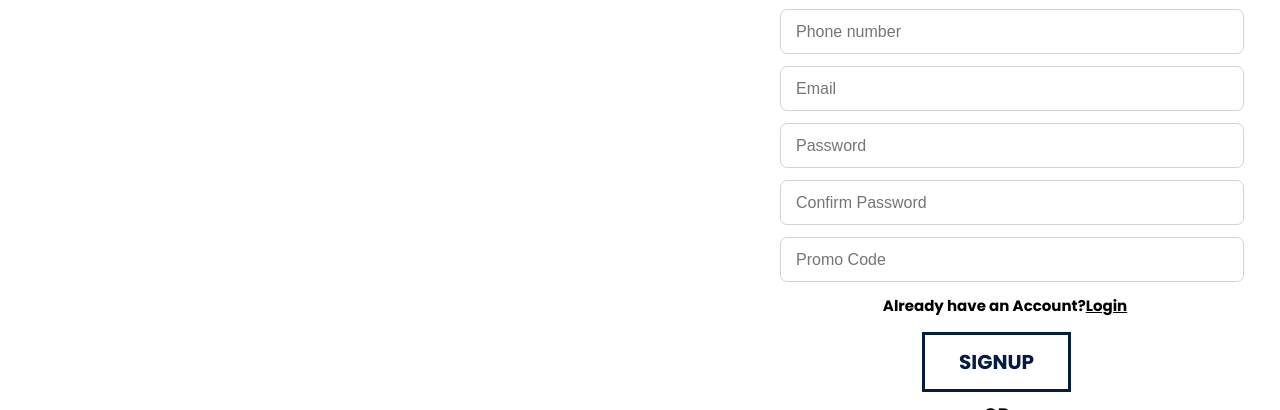
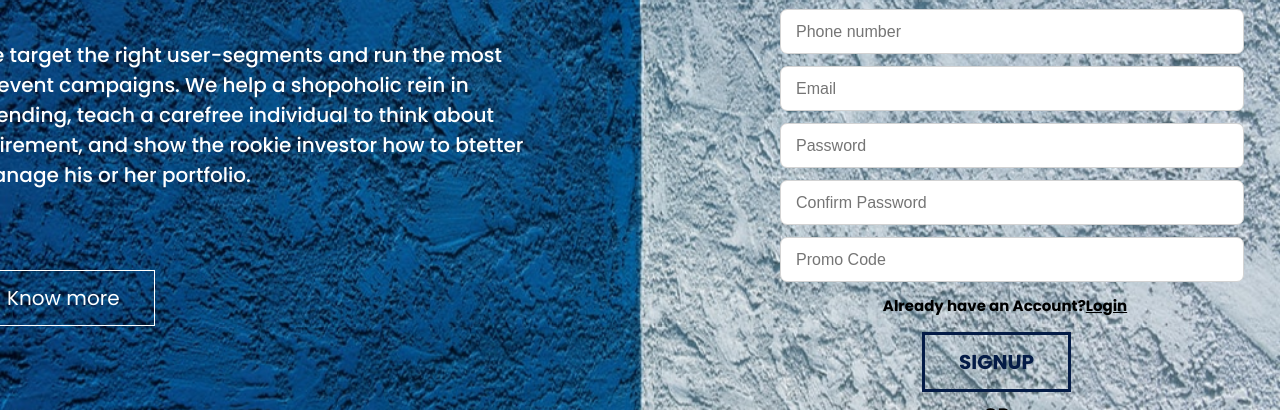
Before and after one commit to srushtyps/webdev, a plain HTML site: page index.html in a window 1280 px wide. Shown: the part 250-660 px from the top of the page. Drawn offline with Linux system fonts and the light colour scheme.

Commit message:
Update index.html

```diff
--- a/index.html
+++ b/index.html
@@ -12,7 +12,7 @@
 	<section class="login">
 		<div class="max-width">
 			<div id="bg">
-			  <img src="images/bg.jpg" alt="">
+			  <img src="bg.jpg" alt="">
 			</div>
 			<div class="column left">
 				<h1>Welcome to Finance App</h1>
```
